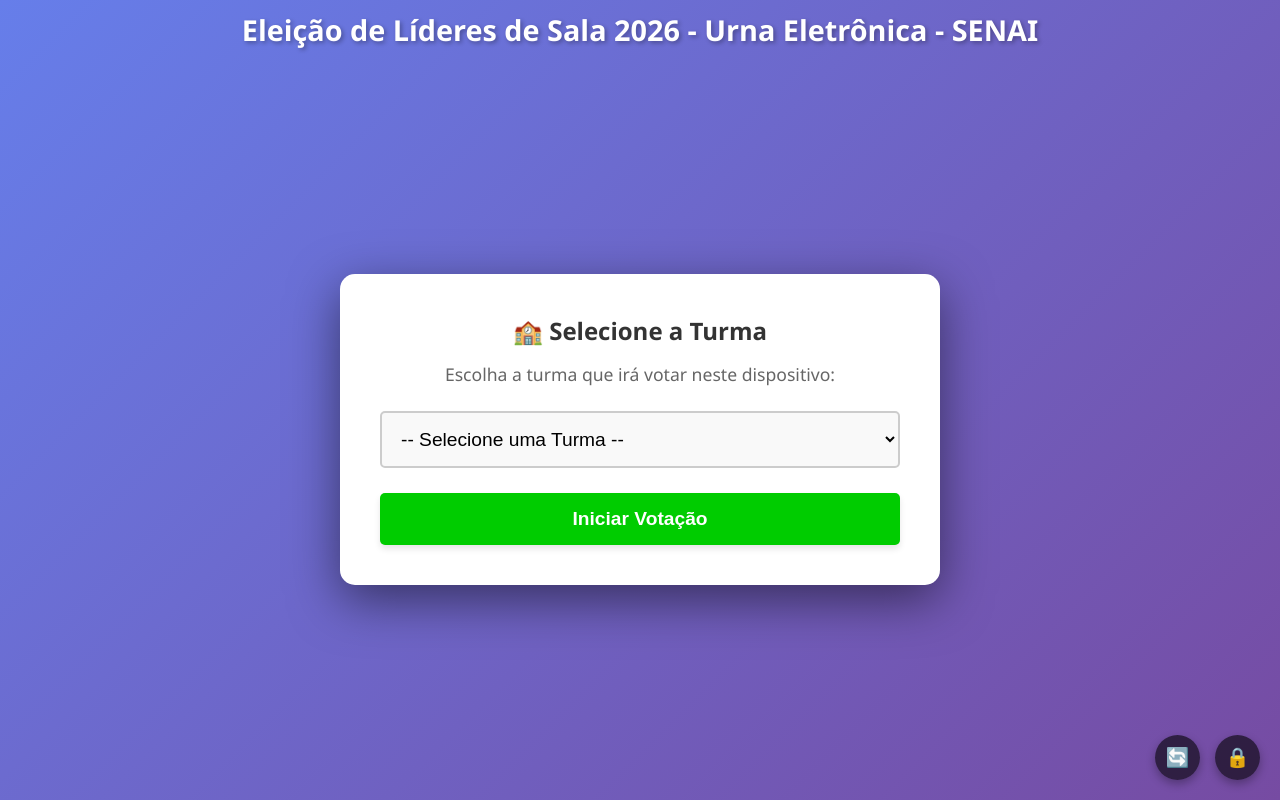
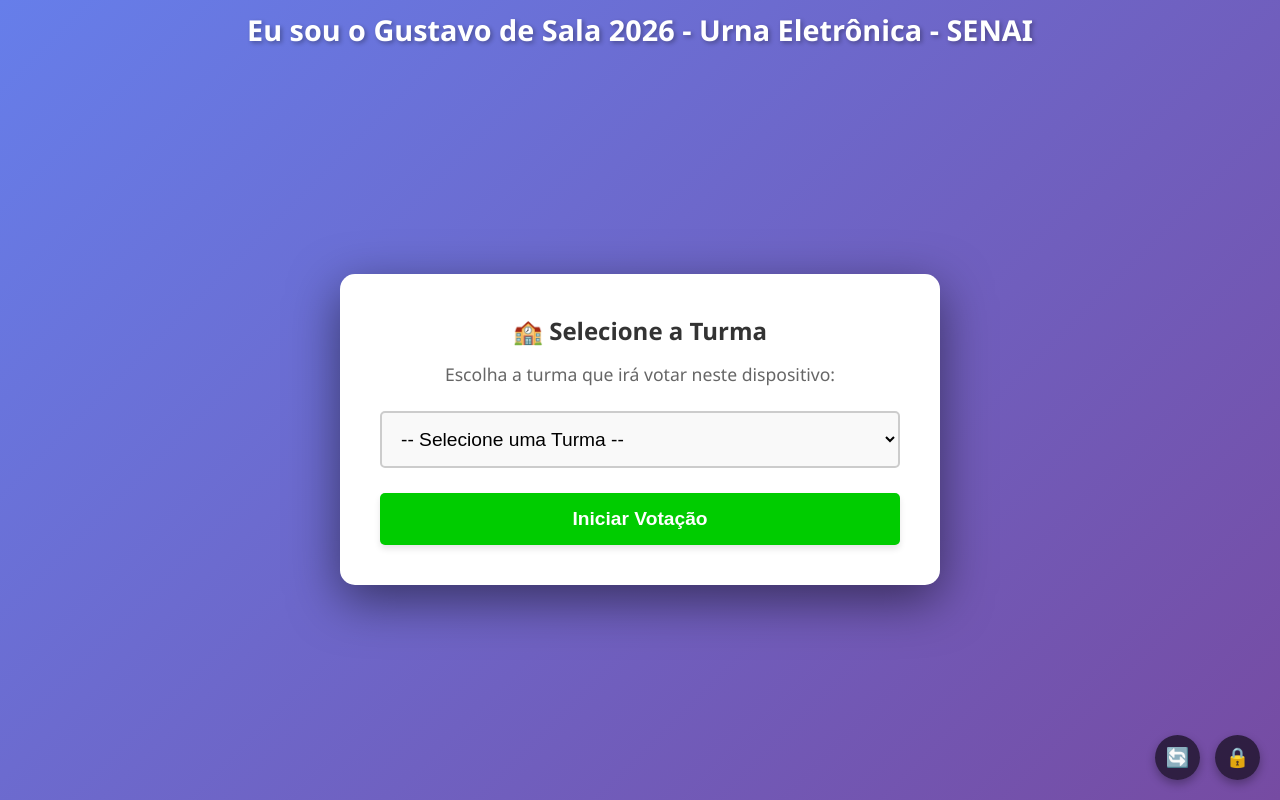
Before and after one commit to marcelobps/urna-escolar, a website: page index.html in a window 1280 px wide. Drawn offline with Linux system fonts and the light colour scheme.

Commit message:
Update index.html

```diff
--- a/index.html
+++ b/index.html
@@ -8,7 +8,7 @@
 </head>
 <body>
     <div class="header">
-        <h1>Eleição de Líderes de Sala 2026 - <span id="headerTurma">Urna Eletrônica</span> - SENAI</h1>
+        <h1>Eu sou o Gustavo de Sala 2026 - <span id="headerTurma">Urna Eletrônica</span> - SENAI</h1>
     </div>
 
     <!-- TELA DE SELEÇÃO DE TURMA -->
```
